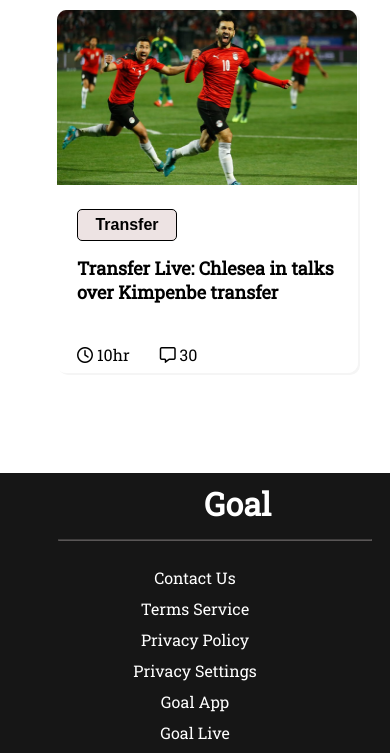
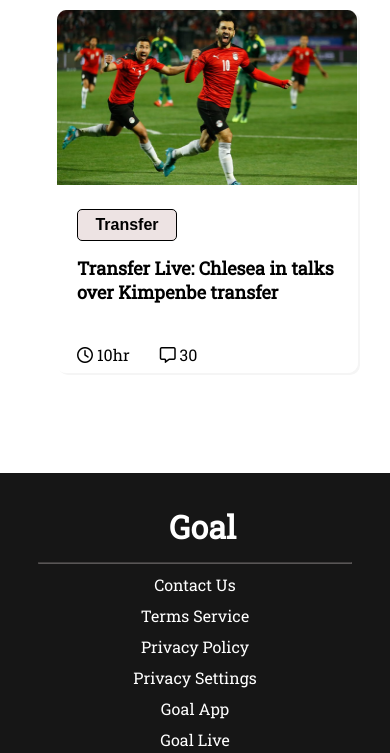
Before and after one commit to Sujonmia5/assignment-2, a plain HTML site: page index.html in a window 390 px wide. Shown: the part 4180-4933 px from the top of the page. Drawn offline with Linux system fonts and the light colour scheme.

```diff
--- a/CSS/Style.css
+++ b/CSS/Style.css
@@ -162,13 +162,11 @@
     Height: 60px;
     padding-top: 100px;
     padding-bottom: 10px;
-    margin-left: 47%;
 }
 
 hr {
     margin: 0%;
     Width: 80%;
-    margin-left: 10%;
     border-color: #ede3e34f;
 }
 
@@ -182,8 +180,13 @@
 .footer ul li {
     display: inline-block;
     list-style: none;
-    margin-left: 40px;
-    margin-top: 80px;
+    margin-right: 30px;
+    margin-top: 50px;
+}
+
+.footer ul {
+    margin-top: 0%;
+    padding: 0%;
 }
 
 .footer ul li a {
@@ -207,7 +210,8 @@
     display: flex;
     flex-direction: row;
     justify-content: center;
-    gap: 10px;
+    gap: 20px;
+    margin-top: 20px;
 }
 
 footer {
@@ -309,7 +313,7 @@
 
     footer {
         width: 100%;
-        height: 300px;
+        height: 350px;
         background-color: #161616;
     }
 
@@ -322,7 +326,6 @@
         height: 33px;
         padding: 24px;
         margin: 0%;
-        margin-left: 35%;
     }
 
     .footer {
--- a/CSS/Style2.css
+++ b/CSS/Style2.css
@@ -164,17 +164,14 @@
 }
 
 .Goal h1 {
-    Width: 95px;
-    Height: 60px;
-    padding-top: 100px;
-    padding-bottom: 10px;
-    margin-left: 47%;
+    Width: 30px;
+    Height: auto;
+    padding-top: 80px;
 }
 
 hr {
     margin: 0%;
     Width: 80%;
-    margin-left: 10%;
     border-color: #ede3e34f;
 }
 
@@ -185,11 +182,15 @@
     justify-items: center;
 }
 
+.footer ul {
+    padding: 0%;
+}
+
 .footer ul li {
     display: inline-block;
     list-style: none;
-    margin-left: 40px;
-    margin-top: 80px;
+    margin-top: 50px;
+    margin-right: 10px;
 }
 
 .footer ul li a {
@@ -299,8 +300,8 @@
         margin: 0%;
     }
 
-    .aside-link a {
-        border: 2px solid rgb(230, 217, 217);
+    .side-link a {
+        border: 2px solid #e6d9d9;
         background-color: white;
     }
 
@@ -315,20 +316,21 @@
 
     footer {
         width: 100%;
-        height: 300px;
+        height: 400px;
         background-color: #161616;
     }
 
     .Goal {
+        height: auto;
         justify-content: center;
     }
 
     .Goal h1 {
         width: 52px;
         height: 33px;
-        padding: 24px;
+        padding-bottom: 24px;
+        padding-top: 24px;
         margin: 0%;
-        margin-left: 35%;
     }
 
     .footer {
@@ -348,6 +350,7 @@
         text-align: center;
         margin: 0%;
         margin-top: 10px;
+        margin-bottom: 10px;
     }
 
     .footer ul li a {
```
Also changed, not shown: website2.html (+0 -1 lines).
